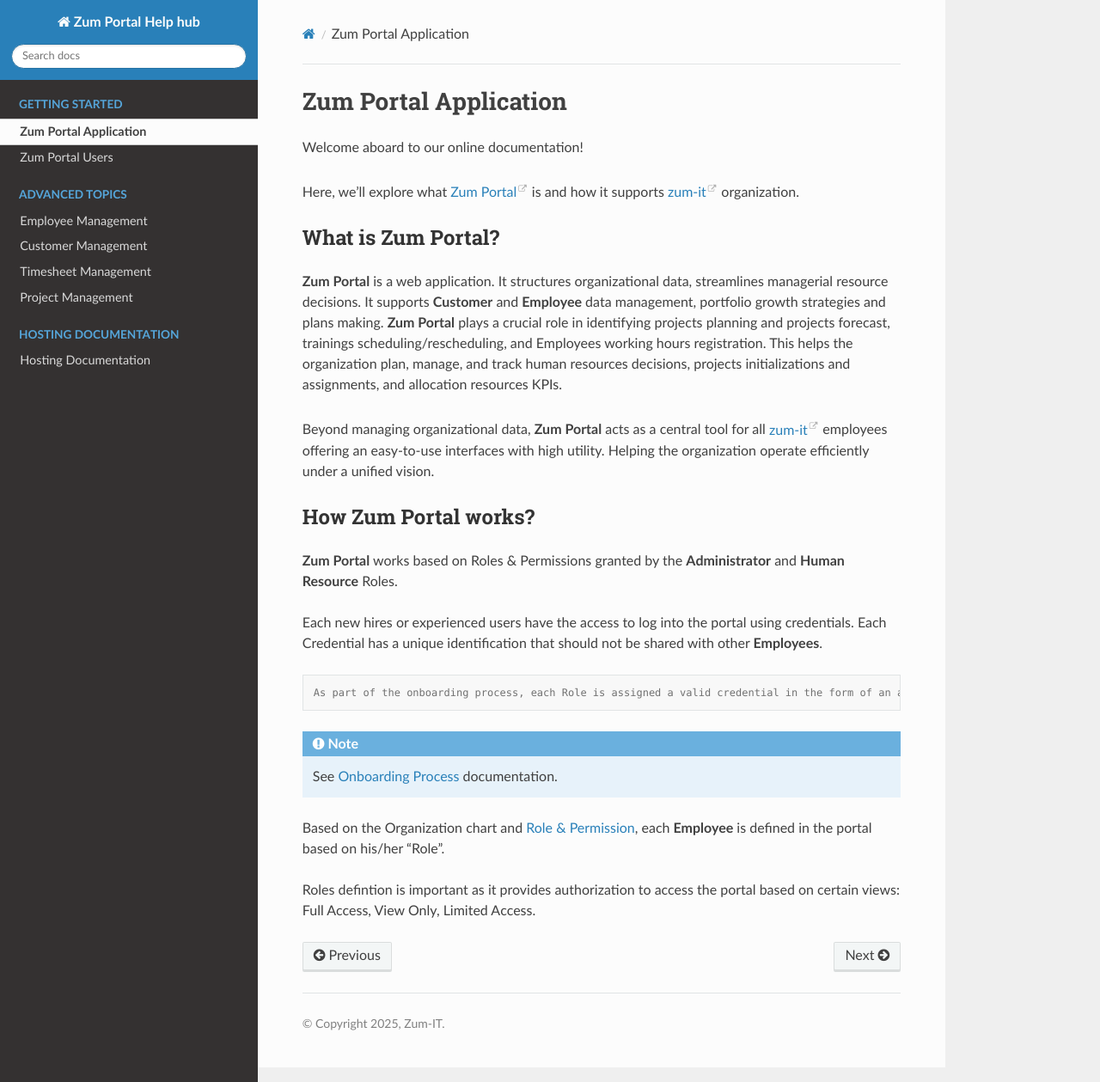
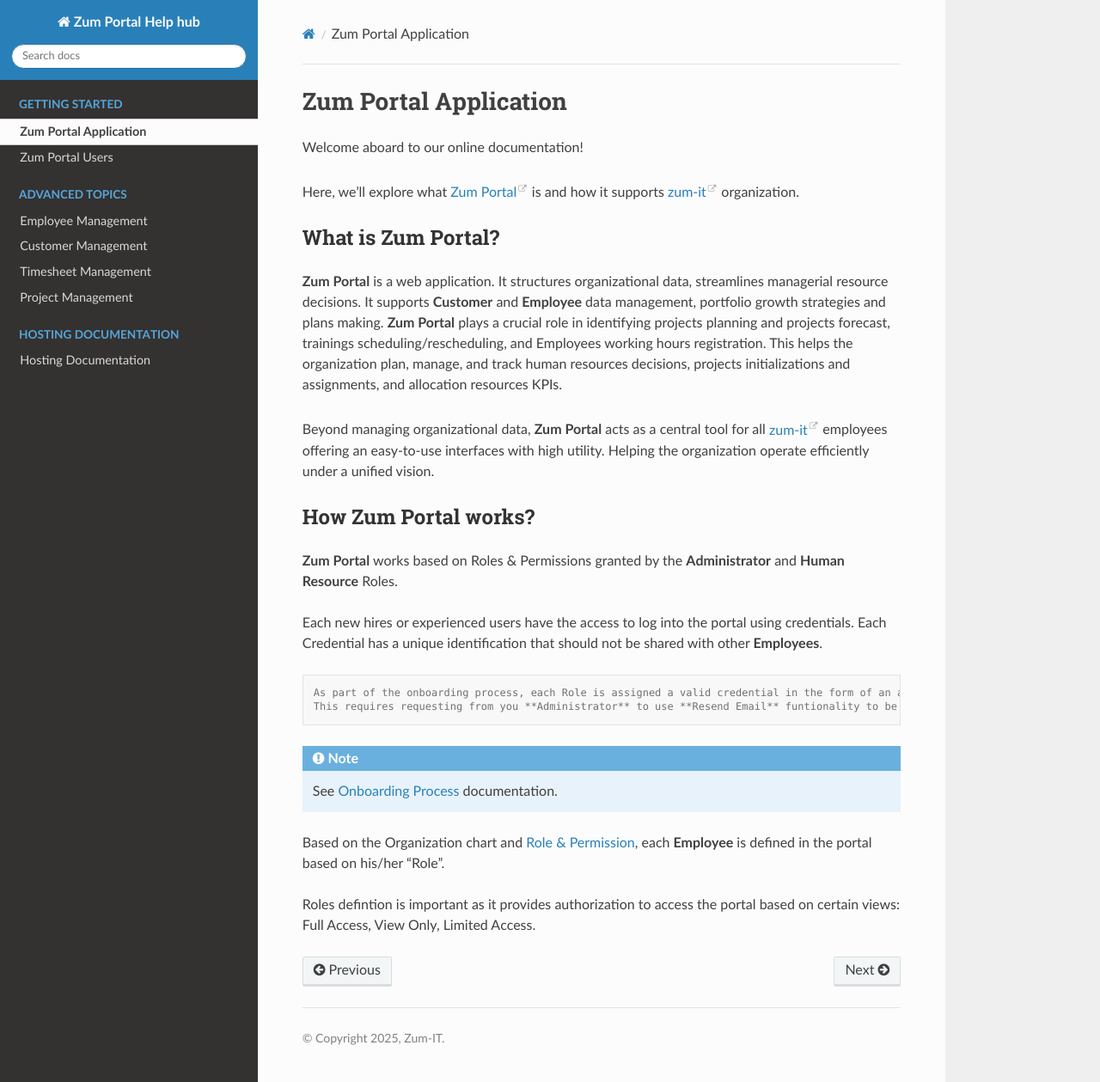
Before and after one commit to ghadiben0/Project-Zum-Portal, a Sphinx documentation site: the page built from docs/source/zumportaldefinition.rst, in a window 1280 px wide and 1259 px high. Shown: the whole window at 86% size. Built offline with Sphinx 7.4.7 and the Read the Docs theme 3.1.0, drawn with Linux system fonts in a browser that asks for light colours.

Commit message:
Update zumportaldefinition.rst

```diff
--- a/docs/source/zumportaldefinition.rst
+++ b/docs/source/zumportaldefinition.rst
@@ -23,7 +23,8 @@ Each new hires or experienced users have the access to log into the portal using
 
 .. code-block:: console
 
-   As part of the onboarding process, each Role is assigned a valid credential in the form of an auto-generated password. This password is temporary and must be used within 24 hours of issuance. Othrwise it expires.
+   As part of the onboarding process, each Role is assigned a valid credential in the form of an auto-generated password. This password is temporary and must be used within 24 hours of issuance. Otherwise it expires.
+   This requires requesting from you **Administrator** to use **Resend Email** funtionality to be able to register and access your application.
 
 .. note::
 
```
